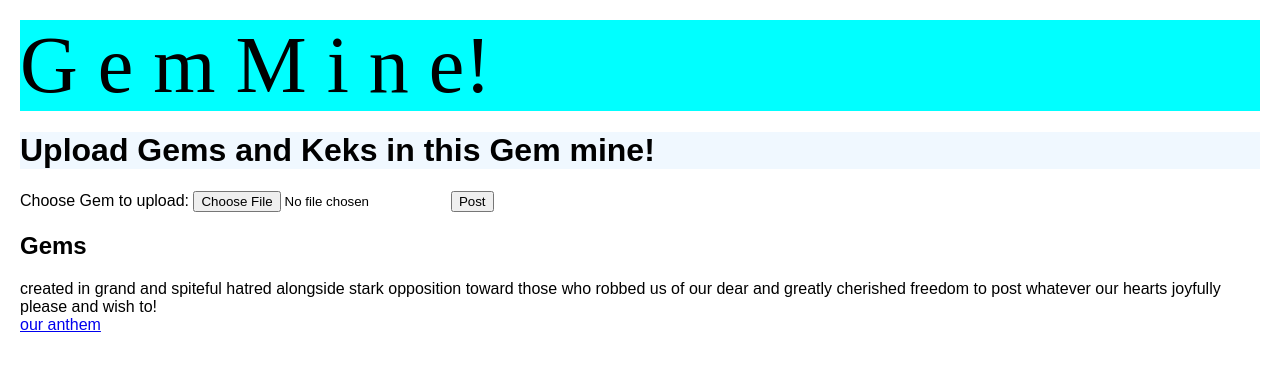
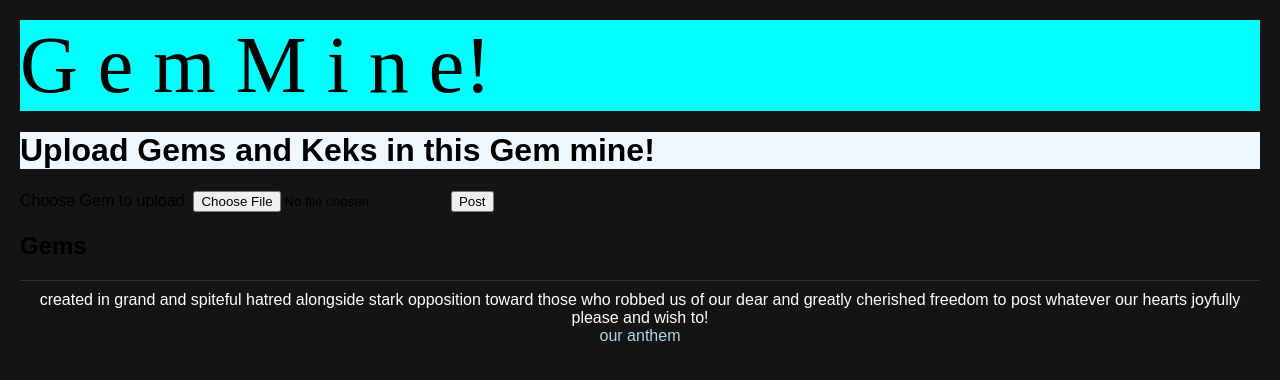
Before and after one commit to deracabnoob/gemmine, a plain HTML site: page index.html in a window 1280 px wide. Drawn offline with Linux system fonts and the light colour scheme; no server answers.

Commit message:
website is now dark gray

```diff
--- a/index.html
+++ b/index.html
@@ -9,9 +9,9 @@
             font-family: Arial, sans-serif;
             margin: 0;
             padding: 20px;
-            background-color: (20,20,20);
+            background-color: rgb(20, 20, 20);
         }
-        h1{
+        h1 {
             background-color: aliceblue;
             color: black;
         }
@@ -29,11 +29,24 @@
             max-width: 100%;
             height: auto;
         }
-        header{
+        header {
             background-color: aqua;
             font-size: 80px;
-            font-family: 'Brush Script MT' , 'cursive';
+            font-family: 'Brush Script MT', 'cursive';
             color: black;
+        }
+        footer {
+            color: white; /* To make sure text is visible on dark background */
+            padding: 10px;
+            border-top: 1px solid #333; /* Optional: adds a border to separate the footer */
+            text-align: center; /* Center the footer text */
+        }
+        footer a {
+            color: lightblue; /* Color for the link in the footer */
+            text-decoration: none;
+        }
+        footer a:hover {
+            text-decoration: underline;
         }
     </style>
 </head>
@@ -83,9 +96,10 @@
             }
         });
     </script>
-    <footer>created in grand and spiteful hatred alongside stark opposition toward those who robbed us of our dear and greatly cherished
+    <footer>
+        created in grand and spiteful hatred alongside stark opposition toward those who robbed us of our dear and greatly cherished
         freedom to post whatever our hearts joyfully please and wish to!
-    <div>  <a href="https://www.youtube.com/watch?v=m36uOUSJFjE" target="_blank" >our anthem</a> </div>
+        <div><a href="https://www.youtube.com/watch?v=m36uOUSJFjE" target="_blank">our anthem</a></div>
     </footer>
 </body>
 </html>
```
